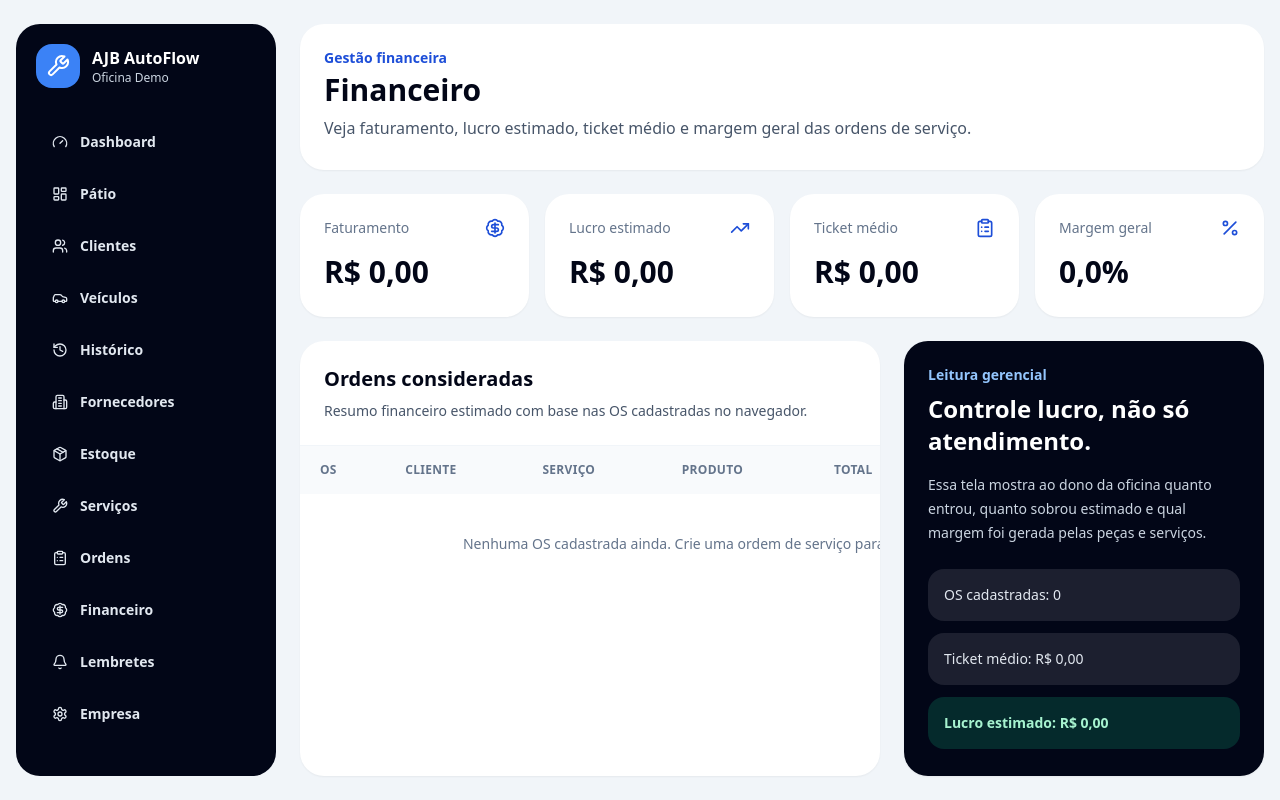
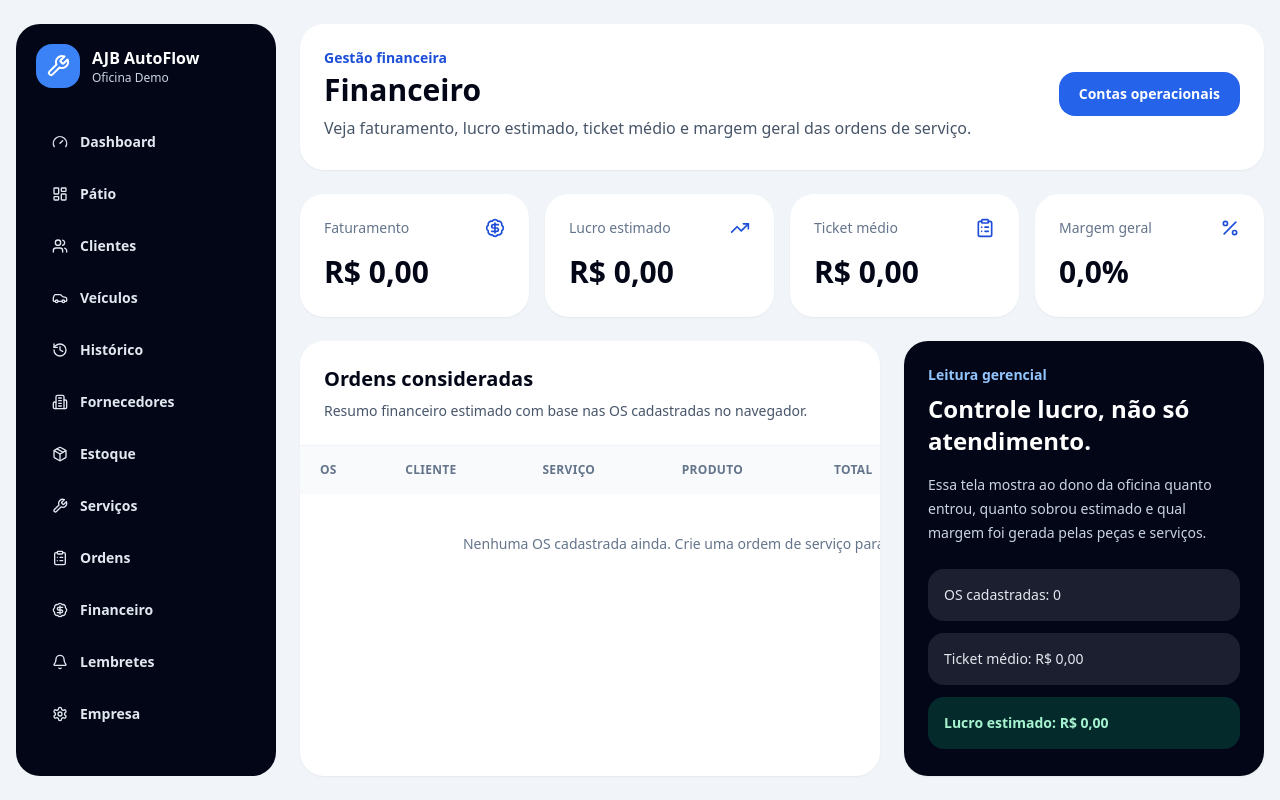
Before and after one commit to anjobrito/ajb-autoflow, a Next.js app: page /financeiro in a window 1280 px wide. Built offline with nearby package versions, Linux system fonts and the light colour scheme.

Commit message:
feat: link financial accounts from finance page

```diff
--- a/app/financeiro/page.tsx
+++ b/app/financeiro/page.tsx
@@ -9,6 +9,8 @@ export default function FinanceiroPage() {
         eyebrow="Gestão financeira"
         title="Financeiro"
         description="Veja faturamento, lucro estimado, ticket médio e margem geral das ordens de serviço."
+        actionLabel="Contas operacionais"
+        actionHref="/financeiro/contas"
       />
       <FinanceClient />
     </AppShell>
```
